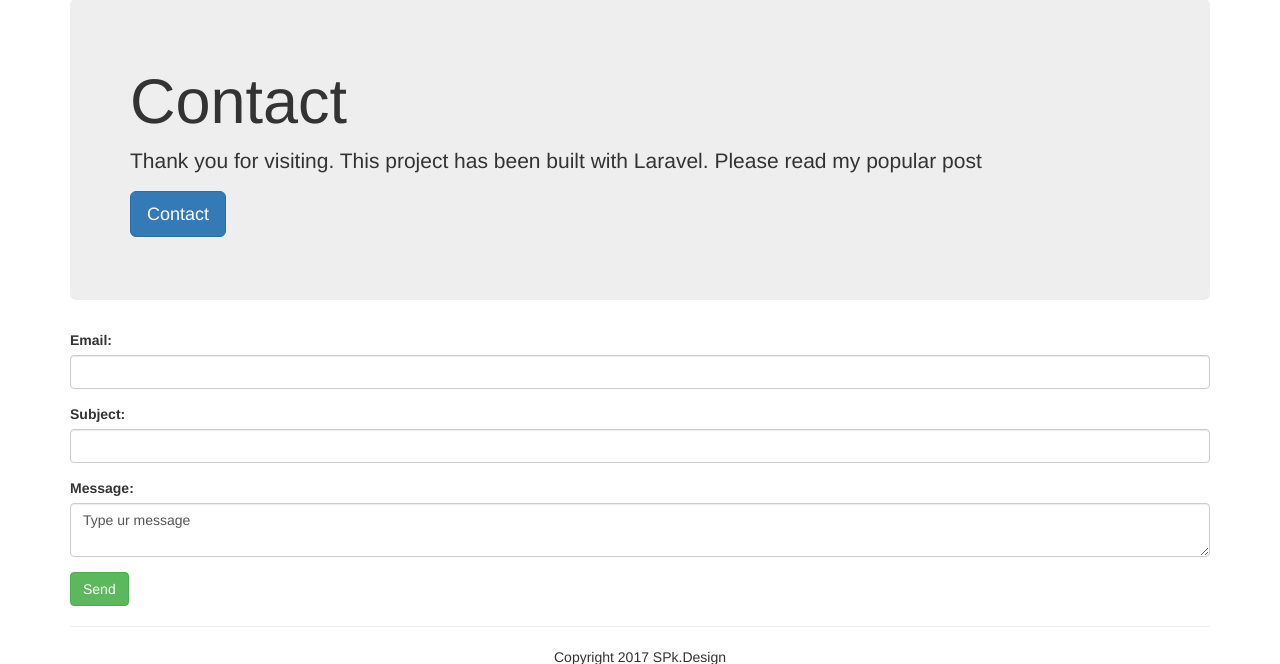
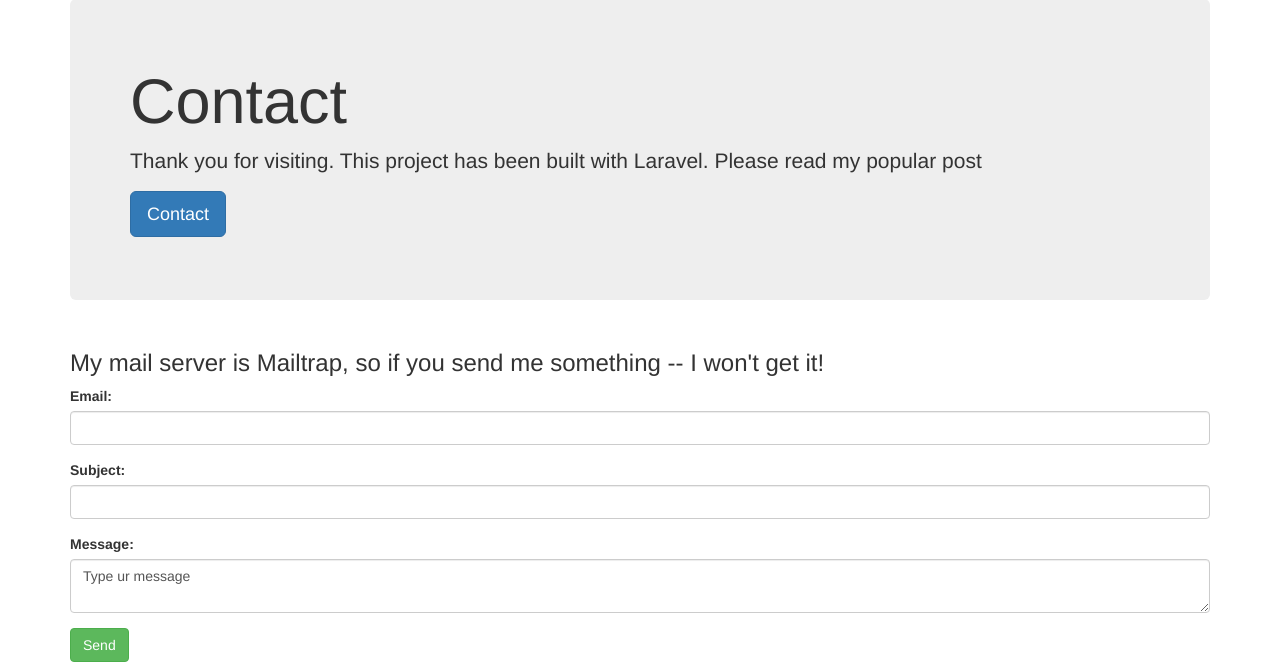
Before and after one commit to spkellydev/laravel-blog, a Laravel app: page /contact in a window 1280 px wide. Shown: the part 73-737 px from the top of the page. Run offline with Laravel 8, Linux system fonts and the light colour scheme; some libraries are stand-ins or nearby versions.

Commit message:
updates to the contact page

```diff
--- a/resources/views/pages/contact.blade.php
+++ b/resources/views/pages/contact.blade.php
@@ -10,6 +10,7 @@
           </div> <!-- end of jumbrotron -->
         </div> <!-- end of columns -->
       </div> <!-- end of row -->
+      <h3>My mail server is Mailtrap, so if you send me something -- I won't get it!</h3>
       <form action="{{ url('contact') }}" method="POST">
       {{ csrf_field() }}
           <div class="form-group">
```
